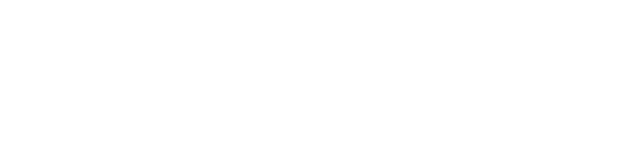
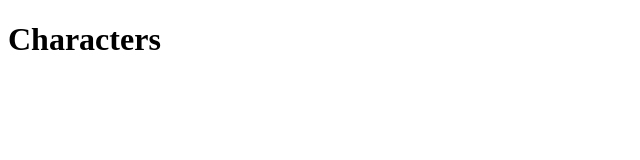
Before and after one commit to 2381039-commits/Yakuza-0-Informational-Website, a plain HTML site: page Characters.html in a window 1280 px wide. Shown: the whole page, without its empty margins (0-640 px from the left). Drawn offline with Linux system fonts and the light colour scheme.

Commit message:
changed character file title

```diff
--- a/Characters.html
+++ b/Characters.html
@@ -2,7 +2,10 @@
 <html lang="en">
     <head>
         <meta charset="UTF-8" />
-        <title>Title</title>
+        <title>Characters</title>
     </head>
-    <body></body>
+    <body>
+        <h1>Characters</h1>
+
+    </body>
 </html>
```
